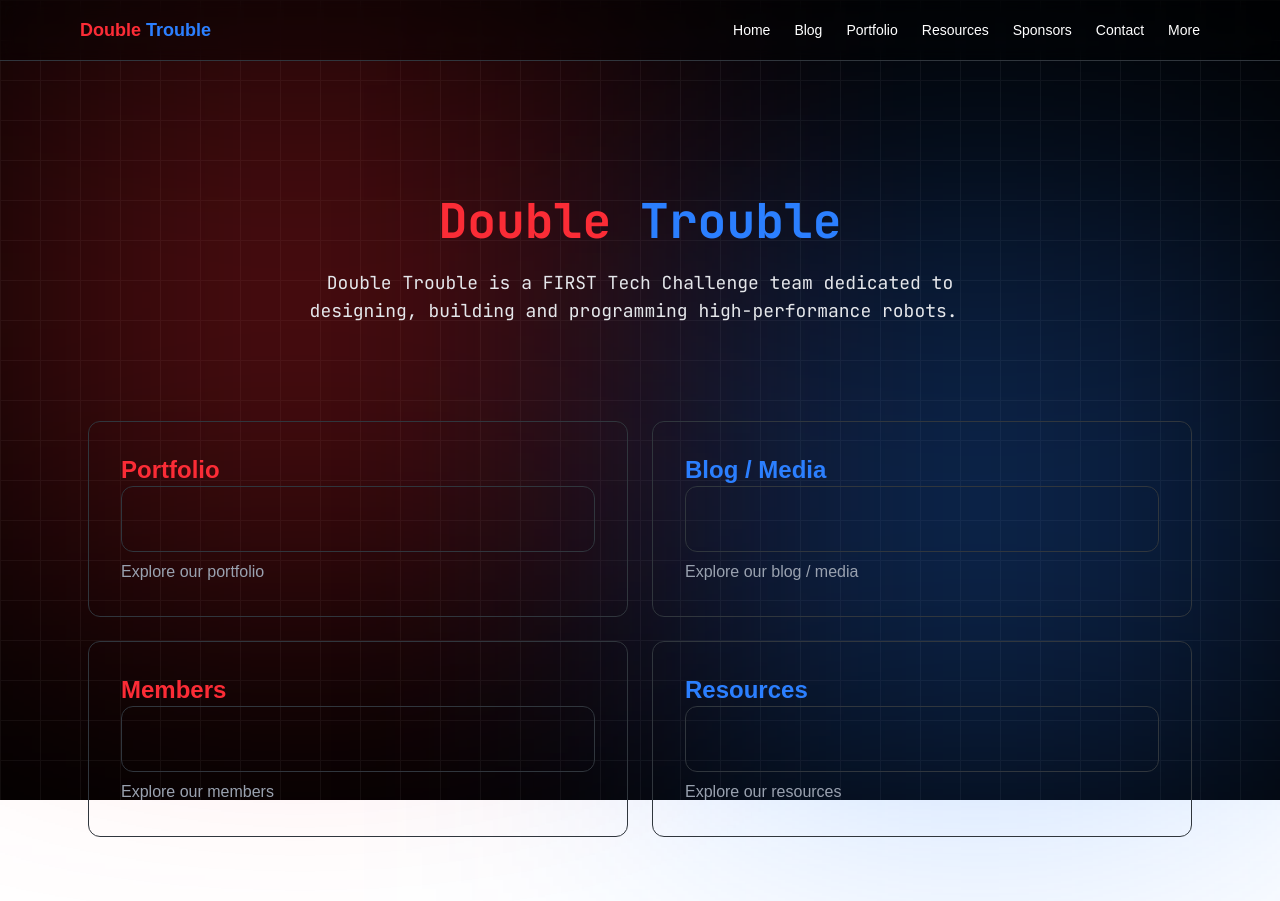
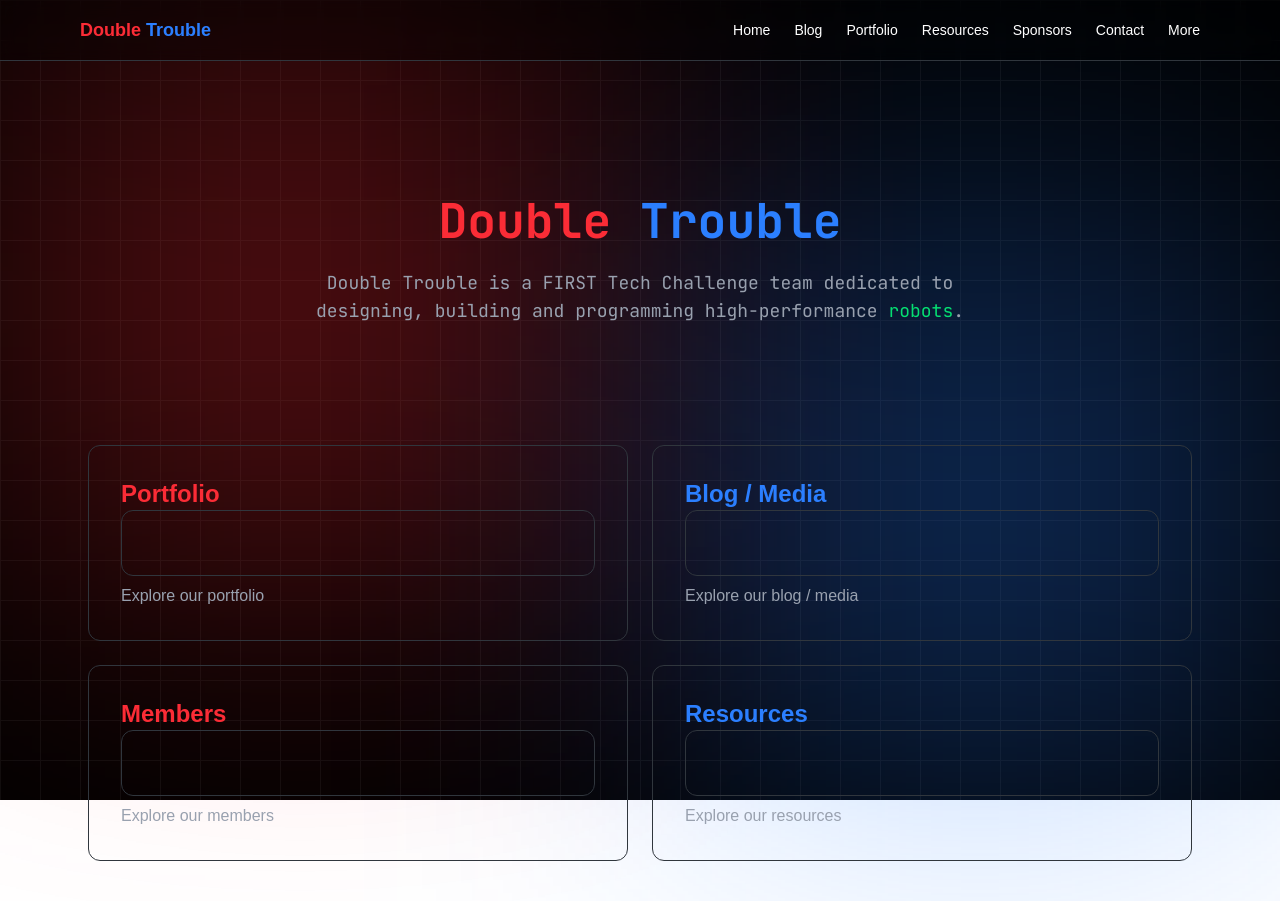
Before and after one commit to BigBird2025-4h/double-trouble-site, a Next.js app: page / in a window 1280 px wide. Before the commit the page ends 877 px from the top, so only its background shows below. Built offline with nearby package versions, Linux system fonts and the light colour scheme.

Commit message:
add effect to typing

```diff
--- a/src/components/Hero.tsx
+++ b/src/components/Hero.tsx
@@ -1,46 +1,135 @@
 "use client";
 
+import { useEffect, useState } from "react";
 import { JetBrains_Mono } from "next/font/google";
-
-const jetbrains = JetBrains_Mono({
-  subsets: ["latin"],
-});
-
-import { useEffect, useState } from "react";
 import { motion } from "framer-motion";
 
-const TEXT =
-  "Double Trouble is a FIRST Tech Challenge team dedicated to designing, building and programming high-performance robots.";
+const jetbrains = JetBrains_Mono({ subsets: ["latin"] });
+
+const CHARS =
+  "ABCDEFGHIJKLMNOPQRSTUVWXYZabcdefghijklmnopqrstuvwxyz0123456789!@#$%^&*";
+
+const PHRASES = [
+  {
+    text: "Double Trouble is a FIRST Tech Challenge team dedicated to designing, building and programming high-performance robots.",
+    highlights: { robots: "text-green-400" },
+  },
+  {
+    text: "Double Trouble is a FIRST Tech Challenge team dedicated to bringing STEAM to our community.",
+    highlights: { STEAM: "text-orange-400" },
+  },
+  {
+    text: "Double Trouble is a FIRST Tech Challenge team dedicated to Gracious Professionalism on and off the field.",
+    highlights: { "Gracious Professionalism": "text-purple-400" },
+  },
+  {
+    text: "Double Trouble is a FIRST Tech Challenge team dedicated to connecting ideas with practical solutions.",
+    highlights: { solutions: "text-blue-400" },
+  },
+  {
+    text: "Double Trouble is a FIRST Tech Challenge team dedicated to eating ice cream and pizza.",
+    highlights: { pizza: "text-red-400" },
+  },
+];
 
 export default function Hero() {
-  const [text, setText] = useState("");
+  const [index, setIndex] = useState(0);
+  const [display, setDisplay] = useState("");
+  const [progress, setProgress] = useState(0);
+  const [isDeleting, setIsDeleting] = useState(false);
+  const [isWaiting, setIsWaiting] = useState(false);
+
+  const current = PHRASES[index];
 
   useEffect(() => {
-    let i = 0;
-    const interval = setInterval(() => {
-      setText(TEXT.slice(0, i));
-      i++;
-      if (i > TEXT.length) clearInterval(interval);
-    }, 25);
+    let timeout: NodeJS.Timeout;
 
-    return () => clearInterval(interval);
-  }, []);
+    if (isWaiting) {
+      timeout = setTimeout(() => {
+        setIsWaiting(false);
+
+        if (!isDeleting) {
+          setIsDeleting(true); // start deleting
+        } else {
+          setIsDeleting(false);
+          setIndex((prev) => (prev + 1) % PHRASES.length);
+          setProgress(0);
+        }
+      }, isDeleting ? 1000 : 4000);
+
+      return () => clearTimeout(timeout);
+    }
+
+    // ✍️ TYPING WITH GLITCH
+    if (!isDeleting) {
+      timeout = setTimeout(() => {
+        let result = "";
+
+        for (let i = 0; i < current.text.length; i++) {
+          if (i < progress) {
+            result += current.text[i];
+          } else {
+            result += CHARS[Math.floor(Math.random() * CHARS.length)];
+          }
+        }
+
+        setDisplay(result);
+
+        if (progress >= current.text.length) {
+          setIsWaiting(true);
+        } else {
+          setProgress((p) => p + 1);
+        }
+      }, 20);
+    }
+
+    // ⌫ DELETING
+    else {
+      timeout = setTimeout(() => {
+        const next = current.text.slice(0, progress - 1);
+        setDisplay(next);
+        setProgress((p) => p - 1);
+
+        if (progress <= 0) {
+          setIsWaiting(true);
+        }
+      }, 15);
+    }
+
+    return () => clearTimeout(timeout);
+  }, [progress, isDeleting, isWaiting, index]);
+
+  function renderText(text: string) {
+    let output = text;
+
+    Object.entries(current.highlights).forEach(([word, color]) => {
+      const regex = new RegExp(`(${word})`, "gi");
+      output = output.replace(
+        regex,
+        `<span class="${color}">$1</span>`
+      );
+    });
+
+    return output;
+  }
 
   return (
     <div className="text-center mt-24">
       <motion.h1
-  initial={{ opacity: 0, y: 10 }}
-  animate={{ opacity: 1, y: 0 }}
-  className={`${jetbrains.className} text-5xl font-bold mb-6`}
->
+        initial={{ opacity: 0, y: 10 }}
+        animate={{ opacity: 1, y: 0 }}
+        className={`${jetbrains.className} text-5xl font-bold mb-6`}
+      >
         <span className="text-red-500">Double</span>{" "}
         <span className="text-blue-500">Trouble</span>
       </motion.h1>
 
-<p className={`${jetbrains.className} text-gray-200 max-w-2xl mx-auto text-lg`}>
-          {text}
-        <span className="cursor">|</span>
-      </p>
+      <p
+        className={`${jetbrains.className} text-gray-400 max-w-2xl mx-auto text-lg`}
+        dangerouslySetInnerHTML={{ __html: renderText(display) }}
+      />
+
+      <span className="cursor">|</span>
     </div>
   );
 }
```
